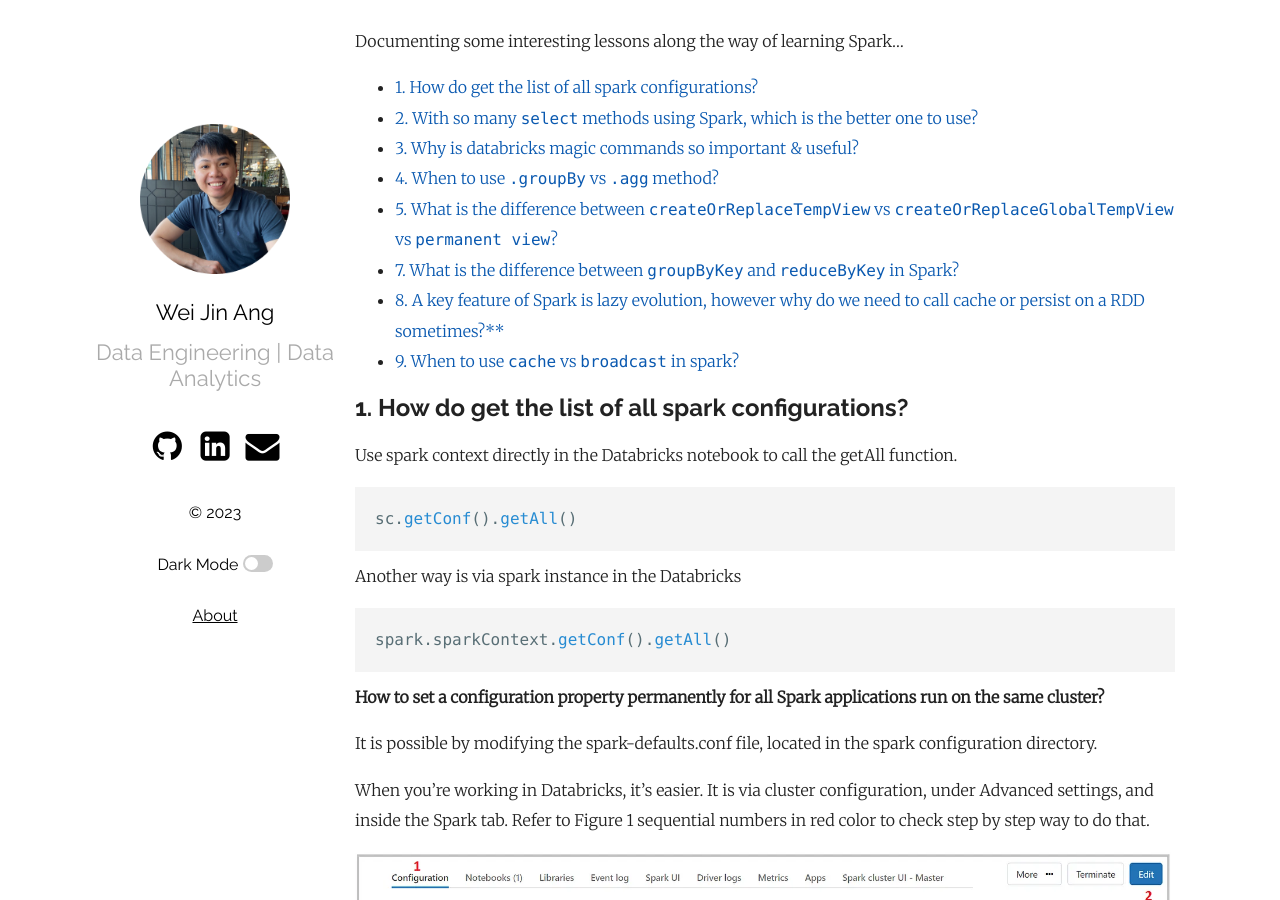
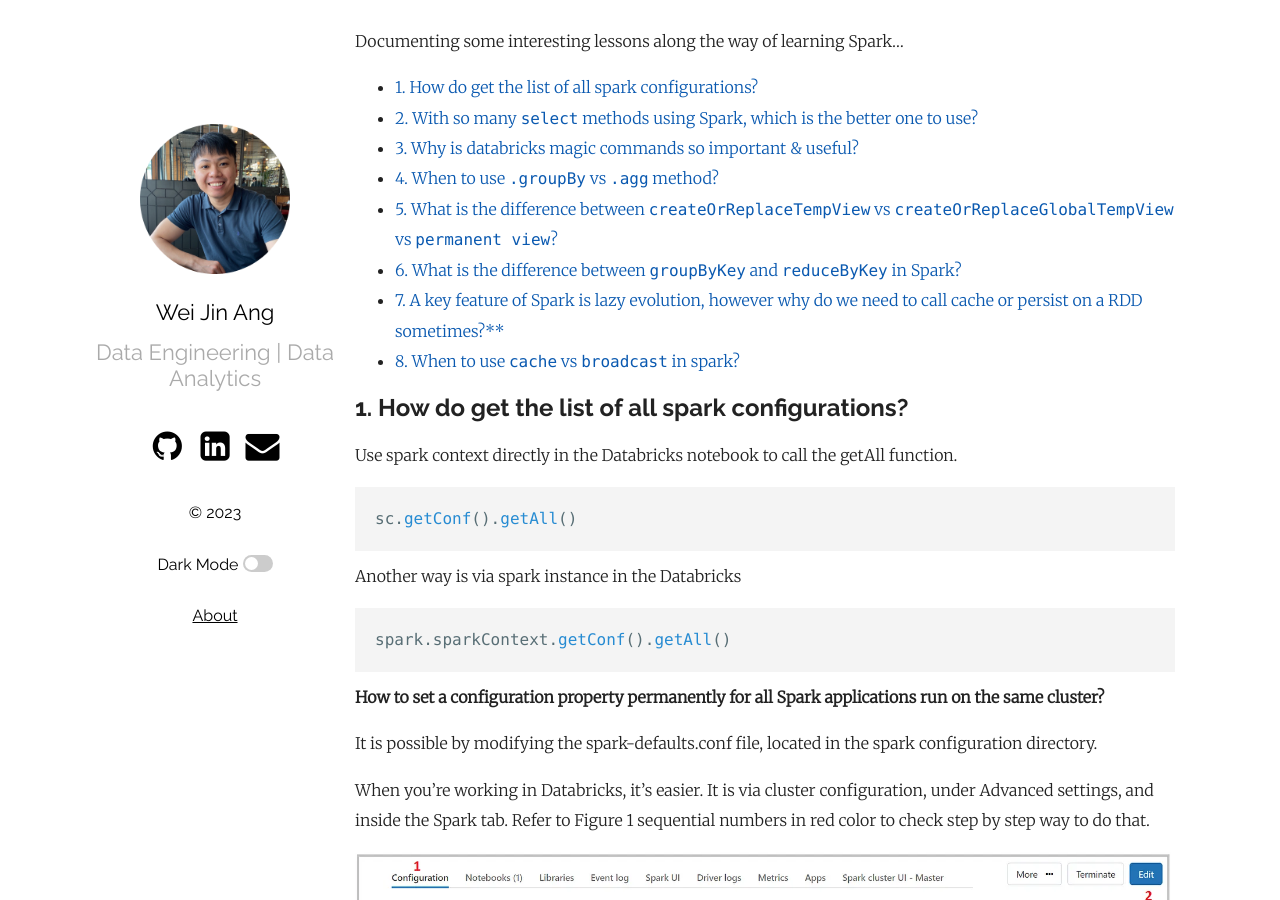
Before and after one commit to wjang96/wjang96.github.io, a Jekyll site: the page built from _posts/2023-10-22-Spark related quickies.markdown, in a window 1280 px wide and 900 px high, scrolled down 648 px. Built offline with Jekyll 4.4.1, drawn with Linux system fonts in a browser that asks for light colours; some of the changed text lies outside the part shown.

Commit message:
Update 2023-10-22-Spark related quickies.markdown

```diff
--- a/_posts/2023-10-22-Spark related quickies.markdown
+++ b/_posts/2023-10-22-Spark related quickies.markdown
@@ -106,7 +106,7 @@
 | `createOrReplaceGlobalTempView` | A global view compared to a temporary view is available across the whole application and in databricks context, this means the global view is available within all the the notebooks attached to the same cluster.| When you have other notebooks working on the same view|
 | `permanent` | Even if you detach notebook from clsuter or terminate cluster and restart, the permanent view would still exist. | When you have some pipelines accessing to the views directly, eg. monitoring dashboards|
 
-## 7. What is the difference between `groupByKey` and `reduceByKey` in Spark?
+## 6. What is the difference between `groupByKey` and `reduceByKey` in Spark?
 
 **Pros and Cons of groupByKey()**
 
@@ -126,7 +126,7 @@
 
 It should go without saying that if you only read a dataset once there is no point in caching it, it will actually make your job slower. The size of cached datasets can be seen from the Spark Shell!
 
-## 9. When to use `cache` vs `broadcast` in spark?
+## 8. When to use `cache` vs `broadcast` in spark?
 
 In Apache Spark, both caching and broadcasting are techniques used to optimize data processing and improve the performance of distributed computations, but they serve different purposes and have distinct use cases.
 
```
Also changed, not shown: other parts of _posts/2023-10-22-Spark related quickies.markdown (+3 -3 lines).
